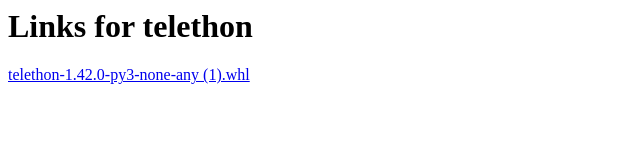
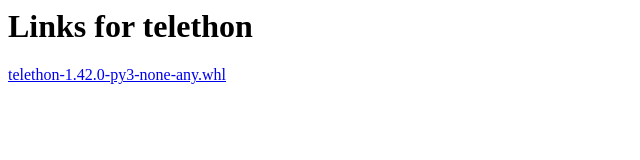
Before and after one commit to coidarashka/MandreLesta, a plain HTML site: page telethon/index.html in a window 1280 px wide. Shown: the full height of the page, 0-640 px from the left. Drawn offline with Linux system fonts and the light colour scheme.

Commit message:
Update index.html

```diff
--- a/telethon/index.html
+++ b/telethon/index.html
@@ -1 +1 @@
-<html><body><h1>Links for telethon</h1><a href="telethon-1.42.0-py3-none-any (1).whl">telethon-1.42.0-py3-none-any (1).whl</a><br></body></html>
+<html><body><h1>Links for telethon</h1><a href="telethon-1.42.0-py3-none-any.whl">telethon-1.42.0-py3-none-any.whl</a><br></body></html>
```
